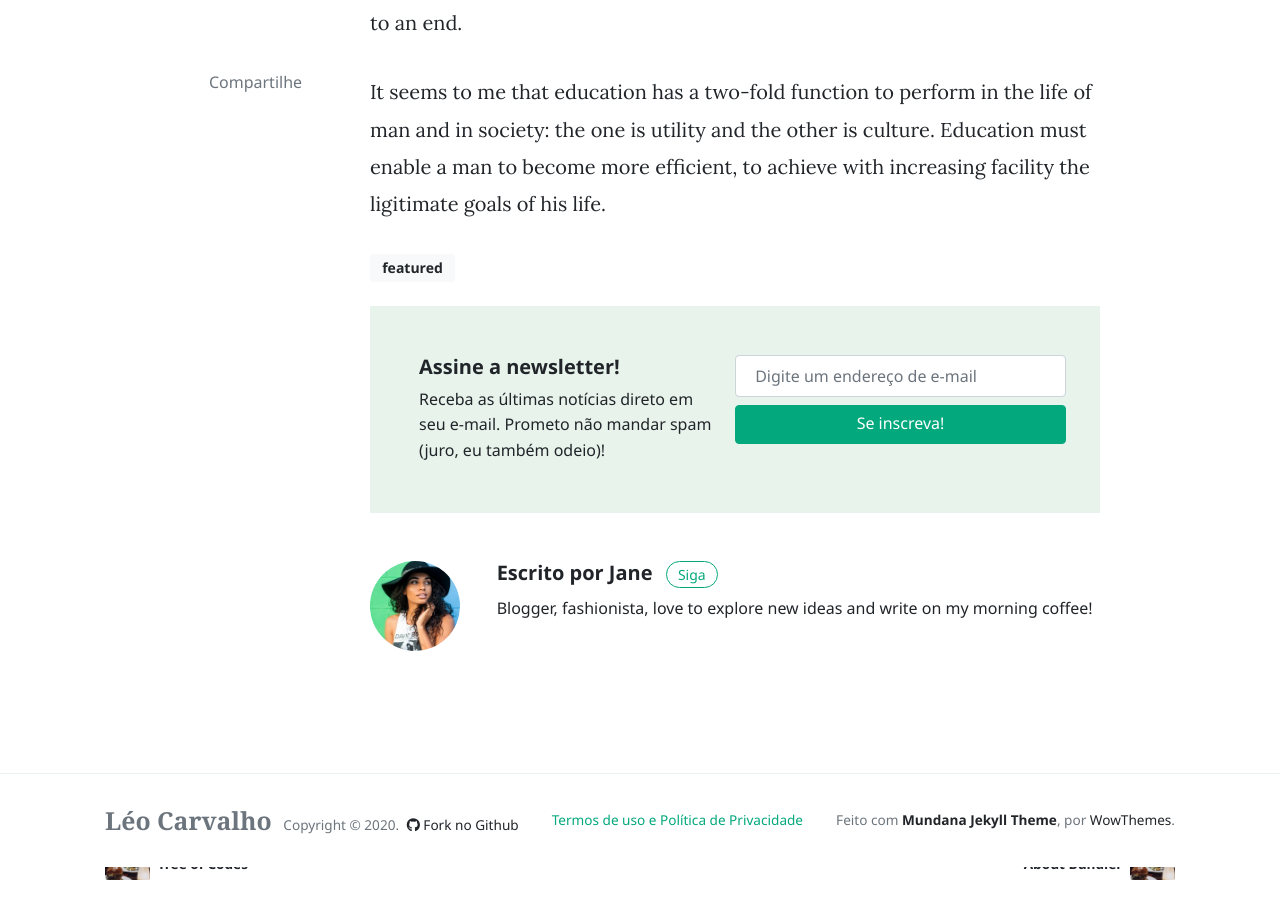
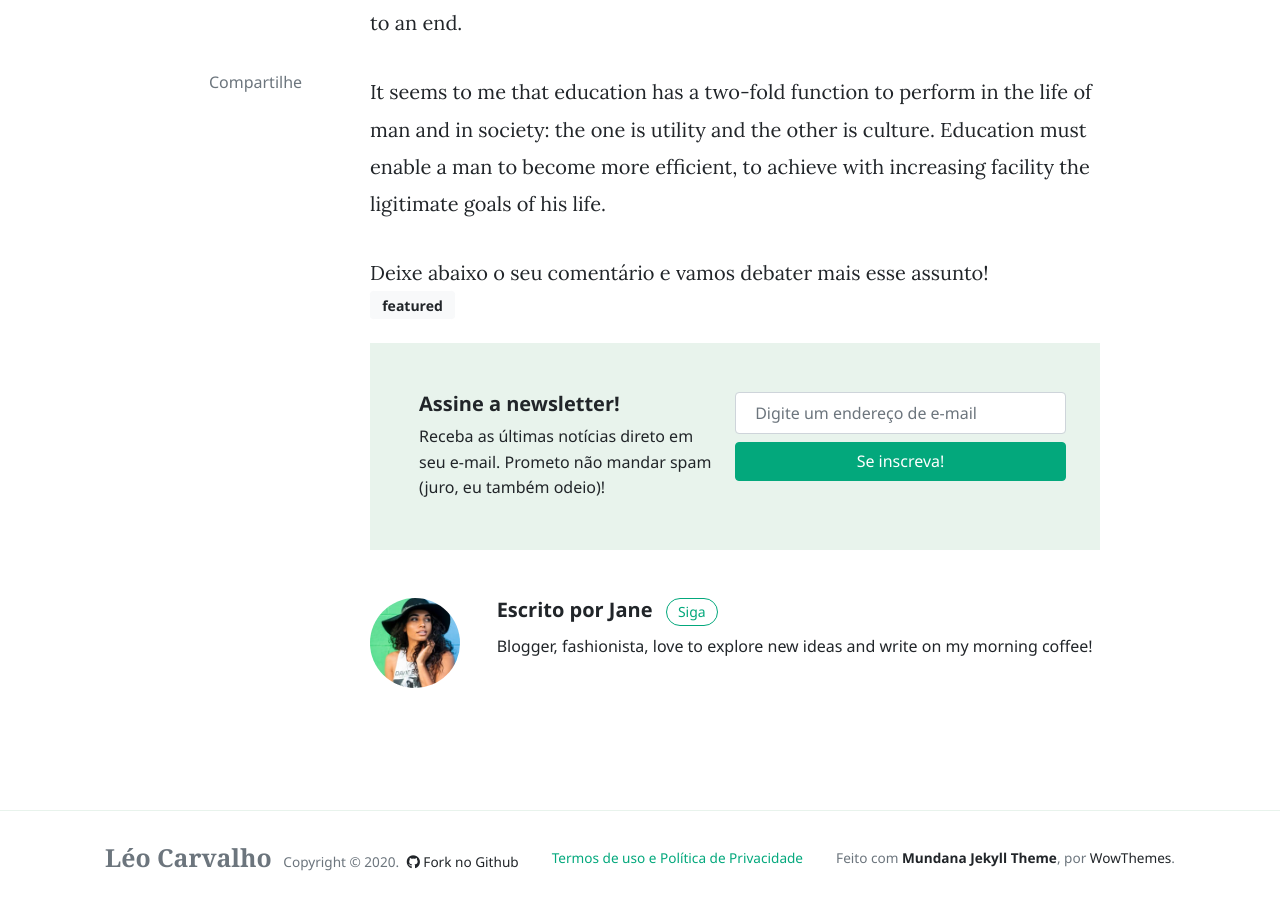
Before and after one commit to carvalholeo/carvalholeo.github.io, a Jekyll site: the page built from _posts/2019-01-28-we-all-wait-for-summer.md, in a window 1280 px wide and 900 px high, scrolled down 700 px. Built offline with Jekyll 4.4.1, drawn with Linux system fonts in a browser that asks for light colours; nearby versions of some CDN libraries; comment, search, counter and statistics services are not loaded.

Commit message:
Colocado frase padrão para posts

```diff
--- a/_layouts/post.html
+++ b/_layouts/post.html
@@ -67,6 +67,7 @@
             <!-- Article -->
 			<article class="article-post">
 			{{ content }}
+			Deixe abaixo o seu comentário e vamos debater mais esse assunto!
 			</article>
 
 			<!-- Tags -->
```
